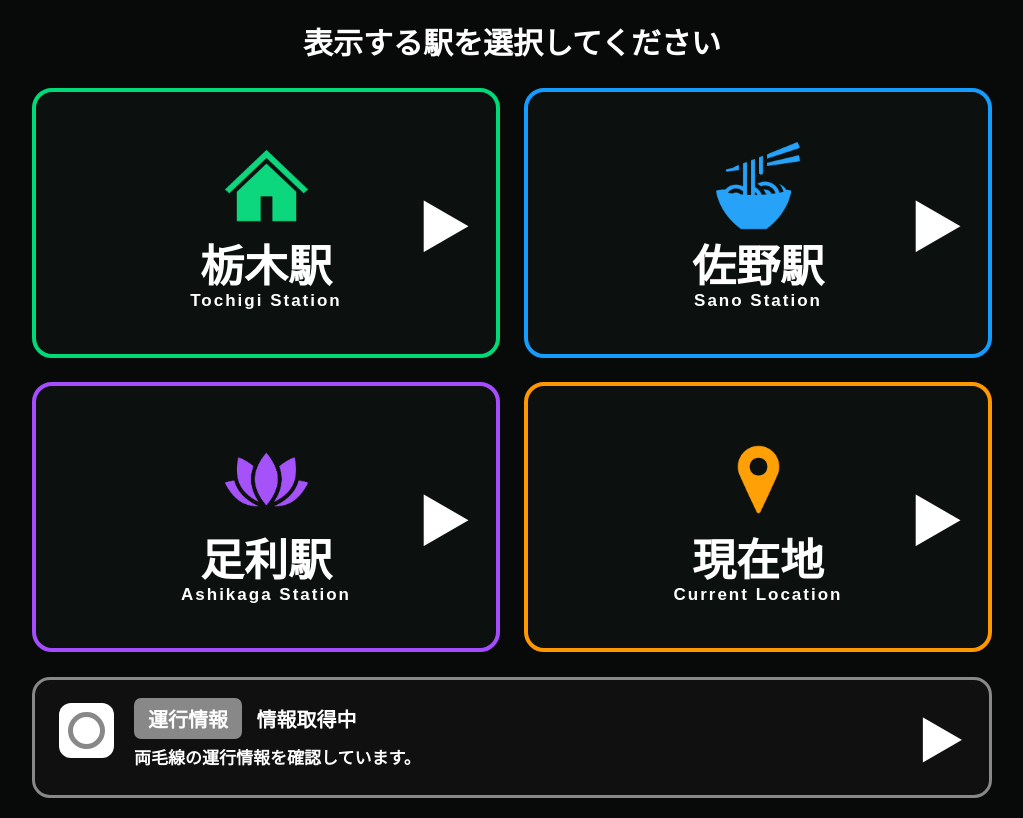
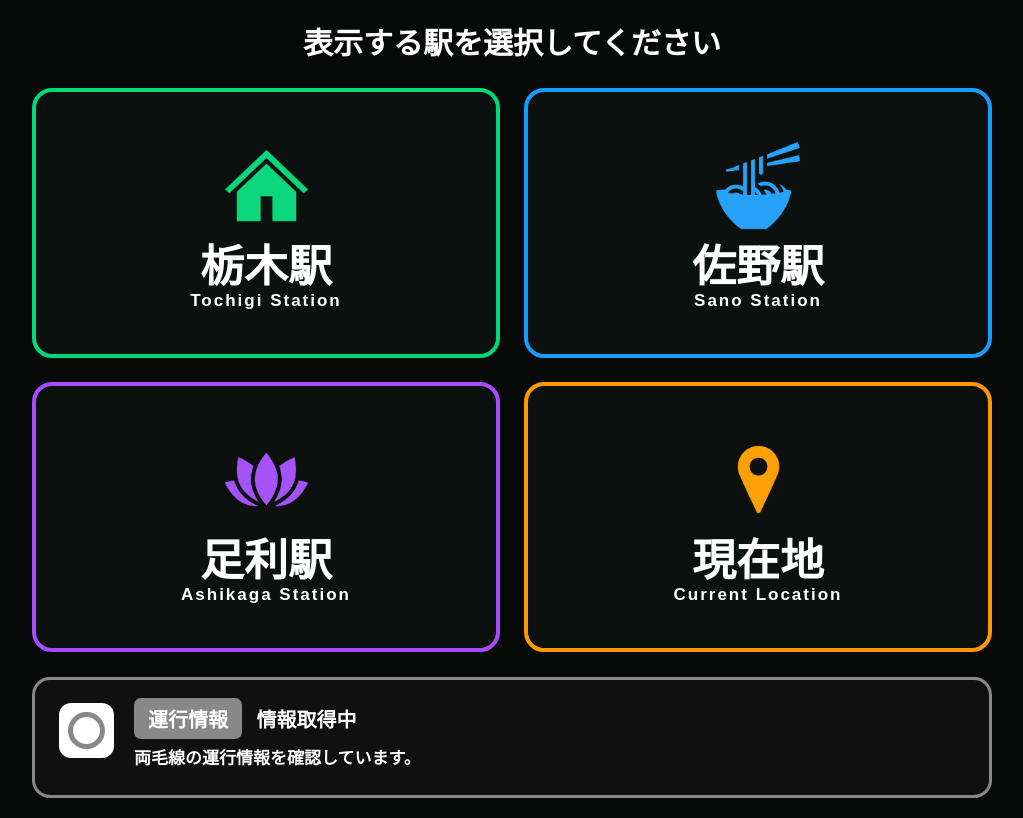
Before and after one commit to k1416465/Ryomo-Line-Timetable, a Flask app: page / in a window 1280 px wide. Shown: the part 272-1090 px from the top of the page, without its empty margins (128-1151 px from the left). Run offline with Flask 3, Linux system fonts and the light colour scheme; data that the repository does not hold is empty.

Commit message:
Update index.html

```diff
--- a/templates/index.html
+++ b/templates/index.html
@@ -99,9 +99,7 @@
 <main class="station-grid">
 
 
-    <!-- ==================================
-         栃木駅
-    ================================== -->
+    <!-- 栃木駅 -->
 
     <a
         href="/station/tochigi"
@@ -127,18 +125,11 @@
             Tochigi Station
         </div>
 
-
-        <div class="arrow">
-            ▶
-        </div>
-
     </a>
 
 
 
-    <!-- ==================================
-         佐野駅
-    ================================== -->
+    <!-- 佐野駅 -->
 
     <a
         href="/station/sano"
@@ -164,18 +155,11 @@
             Sano Station
         </div>
 
-
-        <div class="arrow">
-            ▶
-        </div>
-
     </a>
 
 
 
-    <!-- ==================================
-         足利駅
-    ================================== -->
+    <!-- 足利駅 -->
 
     <a
         href="/station/ashikaga"
@@ -201,18 +185,11 @@
             Ashikaga Station
         </div>
 
-
-        <div class="arrow">
-            ▶
-        </div>
-
     </a>
 
 
 
-    <!-- ==================================
-         現在地
-    ================================== -->
+    <!-- 現在地 -->
 
     <button
         class="station-card current-location"
@@ -239,11 +216,6 @@
             Current Location
         </div>
 
-
-        <div class="arrow">
-            ▶
-        </div>
-
     </button>
 
 
@@ -253,7 +225,6 @@
 
 <!-- ==================================
      運行情報
-     クリックするとJR東日本公式ページ
 ================================== -->
 
 <section
@@ -308,11 +279,6 @@
     </div>
 
 
-    <div class="operation-arrow">
-        ▶
-    </div>
-
-
 </section>
 
 
@@ -362,30 +328,24 @@ function updateClock() {
 
     const now = new Date();
 
-
     const year =
         now.getFullYear();
-
 
     const month =
         String(now.getMonth() + 1)
         .padStart(2, "0");
 
-
     const day =
         String(now.getDate())
         .padStart(2, "0");
-
 
     const hours =
         String(now.getHours())
         .padStart(2, "0");
 
-
     const minutes =
         String(now.getMinutes())
         .padStart(2, "0");
-
 
     const seconds =
         String(now.getSeconds())
@@ -393,7 +353,6 @@ function updateClock() {
 
 
     const weekdays = [
-
         "日",
         "月",
         "火",
@@ -401,7 +360,6 @@ function updateClock() {
         "木",
         "金",
         "土"
-
     ];
 
 
@@ -409,21 +367,11 @@ function updateClock() {
         weekdays[now.getDay()];
 
 
-    /* ==================================
-       日付
-       例：2026/09/10(木)
-    ================================== */
-
     document.getElementById(
         "current-date"
     ).textContent =
         `${year}/${month}/${day}(${weekday})`;
 
-
-    /* ==================================
-       時刻
-       例：23:16:42
-    ================================== */
 
     document.getElementById(
         "current-time"
@@ -433,12 +381,8 @@ function updateClock() {
 }
 
 
-/* 最初に時計を表示 */
-
 updateClock();
 
-
-/* 1秒ごとに更新 */
 
 setInterval(
     updateClock,
@@ -452,7 +396,6 @@ setInterval(
 ================================== */
 
 async function loadOperationInfo() {
-
 
     const operationBox =
         document.getElementById(
@@ -486,7 +429,6 @@ async function loadOperationInfo() {
 
     try {
 
-
         const response =
             await fetch(
                 "/api/operation",
@@ -509,37 +451,27 @@ async function loadOperationInfo() {
             await response.json();
 
 
-
-        /* ==================================
-           表示をリセット
-        ================================== */
+        /* 表示をリセット */
 
         operationBox.className =
             "operation-info";
 
 
-
-        /* ==================================
-           平常運転
-        ================================== */
+        /* 平常運転 */
 
         if (
             data.status === "平常運転"
         ) {
 
-
             operationBox.classList.add(
                 "normal"
             );
 
-
             operationIcon.textContent =
                 "○";
 
-
             operationStatus.textContent =
                 "平常運転";
-
 
             operationText.textContent =
                 data.message ||
@@ -548,28 +480,21 @@ async function loadOperationInfo() {
         }
 
 
-
-        /* ==================================
-           遅延
-        ================================== */
+        /* 遅延 */
 
         else if (
             data.status === "遅延"
         ) {
 
-
             operationBox.classList.add(
                 "delay"
             );
 
-
             operationIcon.textContent =
                 "△";
 
-
             operationStatus.textContent =
                 "遅延";
-
 
             operationText.textContent =
                 data.message ||
@@ -578,10 +503,7 @@ async function loadOperationInfo() {
         }
 
 
-
-        /* ==================================
-           運転見合わせ・運休
-        ================================== */
+        /* 運転見合わせ・運休 */
 
         else if (
 
@@ -593,19 +515,15 @@ async function loadOperationInfo() {
 
         ) {
 
-
             operationBox.classList.add(
                 "suspended"
             );
 
-
             operationIcon.textContent =
                 "×";
 
-
             operationStatus.textContent =
                 data.status;
-
 
             operationText.textContent =
                 data.message ||
@@ -614,27 +532,20 @@ async function loadOperationInfo() {
         }
 
 
-
-        /* ==================================
-           その他
-        ================================== */
+        /* その他 */
 
         else {
-
 
             operationBox.classList.add(
                 "unknown"
             );
 
-
             operationIcon.textContent =
                 "－";
-
 
             operationStatus.textContent =
                 data.status ||
                 "情報取得中";
-
 
             operationText.textContent =
                 data.message ||
@@ -643,31 +554,24 @@ async function loadOperationInfo() {
         }
 
 
-
-        /* ==================================
-           更新時刻
-        ================================== */
+        /* 更新時刻 */
 
         if (data.updated) {
 
             operationUpdated.textContent =
                 "更新：" + data.updated;
 
-        }
-
-        else {
+        } else {
 
             operationUpdated.textContent =
                 "";
 
         }
 
-
     }
 
 
     catch (error) {
-
 
         console.error(
             "運行情報取得エラー:",
@@ -701,12 +605,10 @@ async function loadOperationInfo() {
 
 
 /* ==================================
-   運行情報を開く
-   JR東日本公式ページ
+   運行情報クリック
 ================================== */
 
 function openOperationInfo() {
-
 
     window.open(
 
@@ -720,11 +622,6 @@ function openOperationInfo() {
 
 }
 
-
-
-/* ==================================
-   運行情報クリック
-================================== */
 
 const operationInfo =
     document.getElementById(
@@ -741,27 +638,19 @@ operationInfo.addEventListener(
 
 /* ==================================
    キーボード操作
-   Enter / Space
 ================================== */
 
 operationInfo.addEventListener(
     "keydown",
     function(event) {
 
-
         if (
-
             event.key === "Enter"
-
             ||
-
             event.key === " "
-
         ) {
 
-
             event.preventDefault();
-
 
             openOperationInfo();
 
@@ -773,7 +662,7 @@ operationInfo.addEventListener(
 
 
 /* ==================================
-   最初に運行情報を取得
+   最初に取得
 ================================== */
 
 loadOperationInfo();
@@ -811,60 +700,44 @@ function openSettings() {
 
 function findNearestStation() {
 
-
     if (!navigator.geolocation) {
-
 
         alert(
             "このブラウザでは現在地を取得できません。"
         );
 
-
         return;
-
     }
-
 
 
     navigator.geolocation.getCurrentPosition(
 
-
         function(position) {
-
 
             const userLat =
                 position.coords.latitude;
-
 
             const userLon =
                 position.coords.longitude;
 
 
-
             let nearestStation =
                 null;
-
 
             let nearestDistance =
                 Infinity;
 
 
-
             stations.forEach(
                 function(station) {
 
-
                     const distance =
                         calculateDistance(
-
                             userLat,
                             userLon,
-
                             station.lat,
                             station.lon
-
                         );
-
 
 
                     if (
@@ -872,10 +745,8 @@ function findNearestStation() {
                         nearestDistance
                     ) {
 
-
                         nearestDistance =
                             distance;
-
 
                         nearestStation =
                             station;
@@ -886,9 +757,7 @@ function findNearestStation() {
             );
 
 
-
             if (nearestStation) {
-
 
                 window.location.href =
                     "/station/" +
@@ -901,19 +770,13 @@ function findNearestStation() {
 
         function(error) {
 
-
             if (error.code === 1) {
-
 
                 alert(
                     "現在地の取得が許可されていません。"
                 );
 
-            }
-
-
-            else {
-
+            } else {
 
                 alert(
                     "現在地を取得できませんでした。"
@@ -925,13 +788,9 @@ function findNearestStation() {
 
 
         {
-
             enableHighAccuracy: true,
-
             timeout: 10000,
-
             maximumAge: 60000
-
         }
 
     );
@@ -945,14 +804,11 @@ function findNearestStation() {
 ================================== */
 
 function calculateDistance(
-
     lat1,
     lon1,
     lat2,
     lon2
-
 ) {
-
 
     const R =
         6371;
@@ -966,7 +822,6 @@ function calculateDistance(
     const dLon =
         (lon2 - lon1)
         * Math.PI / 180;
-
 
 
     const a =
@@ -992,21 +847,12 @@ function calculateDistance(
         Math.sin(dLon / 2);
 
 
-
     const c =
-
         2 *
-
         Math.atan2(
-
             Math.sqrt(a),
-
-            Math.sqrt(
-                1 - a
-            )
-
+            Math.sqrt(1 - a)
         );
-
 
 
     return R * c;
```
